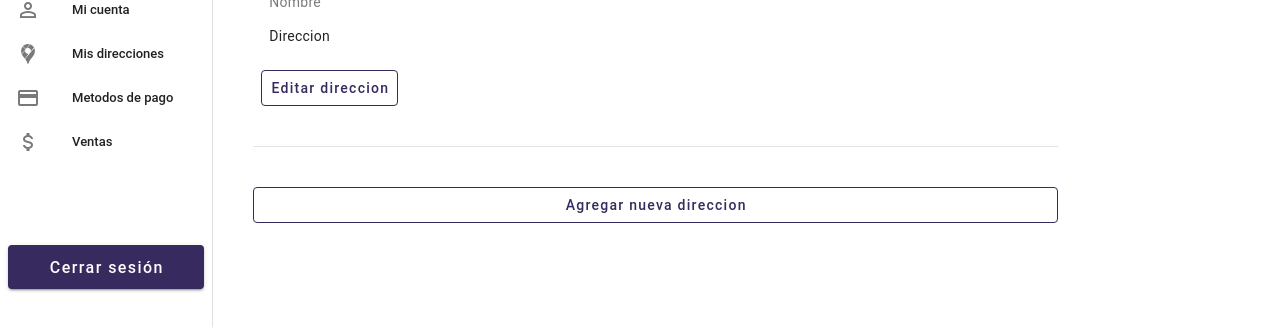
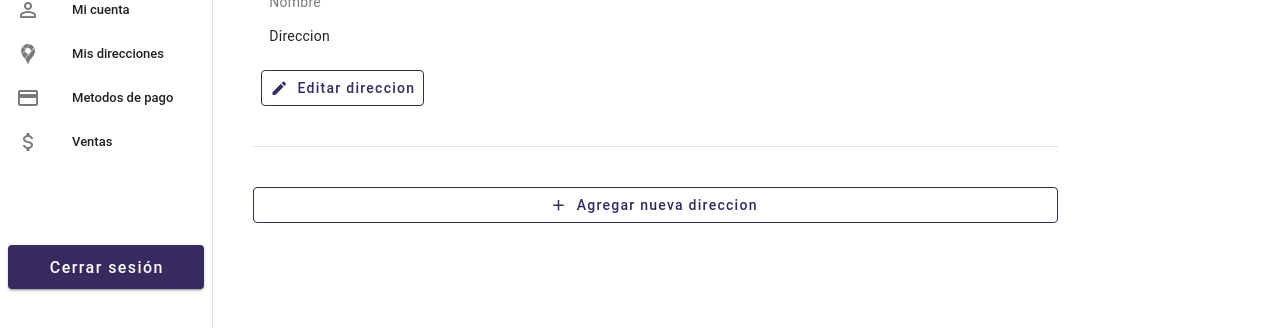
Before and after one commit to JoksanBahena/CARSISHOP-UI, a Vue app: page /profileAddress in a window 1280 px wide. Shown: the part 235-564 px from the top of the page. Built offline with nearby package versions, Linux system fonts and the light colour scheme.

Commit message:
[MODIFY] Se agregaron iconos a los botones

```diff
--- a/src/views/profile/PorfileAddressView.vue
+++ b/src/views/profile/PorfileAddressView.vue
@@ -5,39 +5,25 @@
 
     <v-container class="ml-0" style="width: 80%;">
       <v-row class="pl-7" rows="12" md="4">
-        <v-card
-        variant="flat"
-        width="100%">
+        <v-card variant="flat" width="100%">
           <v-card-item>
             <v-card-title>Dirección de envio:</v-card-title>
-
             <v-card-subtitle class="mt-1">Nombre</v-card-subtitle>
           </v-card-item>
           <v-card-text>
             Direccion
           </v-card-text>
           <v-card-actions>
-        <v-btn
-        variant="outlined"
-        class="mb-8 text-none"
-        :color="colors.primary_dark"
-        >Editar direccion</v-btn>
+            <v-btn variant="outlined" class="mb-8 text-none" :color="colors.primary_dark"
+              prepend-icon="mdi-pencil">Editar direccion</v-btn>
 
           </v-card-actions>
         </v-card>
         <V-divider></v-divider>
-      <v-btn
-        variant="outlined"
-        class="mb-8 mt-10 text-none"
-        :color="colors.primary_dark"
-        block
-        href="/profileAddAddress"
-        >Agregar nueva direccion</v-btn>
+        <v-btn variant="outlined" class="mb-8 mt-10 text-none" :color="colors.primary_dark" block
+          href="/profileAddAddress" prepend-icon="mdi-plus">Agregar nueva direccion</v-btn>
       </v-row>
-
-
     </v-container>
-
   </profile-layout>
 </template>
 
--- a/src/views/profile/ProfileAccountView.vue
+++ b/src/views/profile/ProfileAccountView.vue
@@ -96,7 +96,8 @@
           <v-divider></v-divider>
 
           <v-col cols="12">
-          <v-btn variant="outlined"  class="text-none" :color="colors.primary_dark" size="large" block>
+            <v-btn variant="outlined" prepend-icon="mdi-pencil" class="text-none" :color="colors.primary_dark"
+              size="large" block>
               Editar
             </v-btn>
           </v-col>
--- a/src/views/profile/ProfileAddAddressView.vue
+++ b/src/views/profile/ProfileAddAddressView.vue
@@ -102,6 +102,7 @@
       :color="colors.primary_dark"
       block
       href="/profileAddAddress"
+      prepend-icon="mdi-plus"
       >Guardar</v-btn>
     </v-col>
   </v-row>
--- a/src/views/profile/ProfileAddPaymentView.vue
+++ b/src/views/profile/ProfileAddPaymentView.vue
@@ -88,6 +88,7 @@
             :color="colors.primary_dark"
             block
             href="/profilePayment"
+            prepend-icon="mdi-plus"
           >Guardar</v-btn>
         </v-col>
       </v-row>
--- a/src/views/profile/ProfileOrdersReturnsView.vue
+++ b/src/views/profile/ProfileOrdersReturnsView.vue
@@ -6,11 +6,11 @@
     <v-row class="ml-1 mt-6 pl-4">
       <div class="col-auto mr-4 cursor-pointer" @click="step = 1">
         <h3 class="font-weight-black">Pedidos</h3>
-        <div  :class="{ 'line': step === 1 }"/>
+        <div :class="{ 'line': step === 1 }" />
       </div>
       <div class="col-auto cursor-pointer" @click="step = 2">
         <h3 class="font-weight-black">Devoluciones</h3>
-        <div  :class="{ 'line': step === 2 }"/>
+        <div :class="{ 'line': step === 2 }" />
       </div>
     </v-row>
 
@@ -24,7 +24,7 @@
                   <v-card-title class="mb-3 text-h5 ">
                     Tienda/vendedor
                   </v-card-title>
-              <p  class="text-h6 ml-auto " >
+                  <p class="text-h6 ml-auto ">
                     DD/MM/AAAA</p>
                 </div>
                 <V-divider></v-divider>
@@ -68,7 +68,8 @@
             <v-icon class='mdi mdi-cart-outline ' size="x-large"></v-icon>
             <h2 class="text-center mt-4">Actualmente no tienes ninguna devolución</h2>
             <p class="text-center mt-4">Puedes iniciar una devolución desde el seguimiento de tu pedido</p>
-      <v-btn  :style="{ 'border-color': colors.primary, 'color':colors.primary_dark }" variant='outlined' class="mt-5"   @click="step = 1">Pedidos</v-btn>
+            <v-btn append-icon="mdi-chevron-right" :style="{ 'border-color': colors.primary, 'color':colors.primary_dark }" variant='outlined'
+              class="mt-5" @click="step = 1">Pedidos</v-btn>
           </v-container>
         </v-window-item>
       </v-window>
--- a/src/views/profile/ProfilePaymentView.vue
+++ b/src/views/profile/ProfilePaymentView.vue
@@ -24,6 +24,7 @@
         variant="outlined"
         class="mb-8 text-none"
         :color="colors.primary_dark"
+        prepend-icon="mdi-pencil"
         >Editar tarjeta</v-btn>
 
       </v-card-actions>
@@ -35,6 +36,7 @@
         :color="colors.primary_dark"
         block=""
         href="/profileAddPayment"
+      prepend-icon="mdi-plus"
         >Agregar nueva tarjeta</v-btn>
       </v-row>
 
--- a/src/views/profile/ProfileSalesRequest.vue
+++ b/src/views/profile/ProfileSalesRequest.vue
@@ -4,7 +4,7 @@
     <h1 class='ml-5'>Ventas</h1>
     <h4 class='ml-5'>Solicitud de vendedor</h4>
 
-    <v-container class='pr-16'>
+    <v-container class="ml-0" style="width: 80%;">
       <v-form>
         <v-row>
 
@@ -58,7 +58,7 @@
           </v-col>
         </v-row>
 
-        <v-btn class="mb-8 text-none" :color="colors.primary_dark" size="large" block>
+        <v-btn class="mb-8 text-none" variant="outlined" :color="colors.primary_dark" prepend-icon="mdi-send" size="large" block>
           Enviar solicitud
         </v-btn>
       </v-form>
--- a/src/views/profile/ProfileSalesView.vue
+++ b/src/views/profile/ProfileSalesView.vue
@@ -7,7 +7,7 @@
       <v-icon class='mdi mdi-cart-outline ' size="x-large"></v-icon>
       <h2 class="text-center mt-4">Actualmente no eres un vendedor</h2>
       <p class="text-center mt-4">Puedes solicitar ser un vendedor</p>
-      <v-btn  :style="{ 'border-color': colors.primary, 'color':colors.primary_dark }" variant='outlined' class="mt-5">Solicitar ser vendedor</v-btn>
+      <v-btn append-icon="mdi-chevron-right" :style="{ 'border-color': colors.primary, 'color':colors.primary_dark }" variant='outlined' href="/profileSalesRequest" class="mt-5">Solicitar ser vendedor</v-btn>
     </v-container>
   </profile-layout>
 </template>
```
Lines whose indentation alone changed are shown as unchanged.
